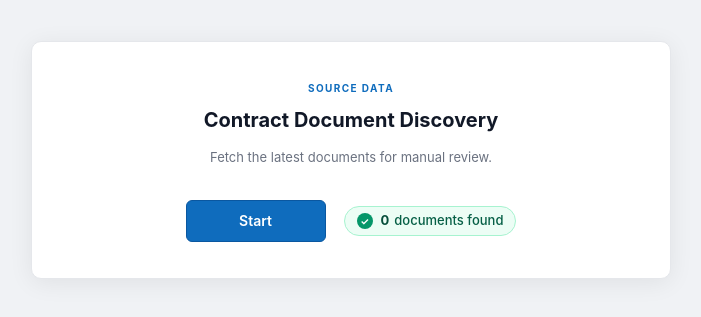
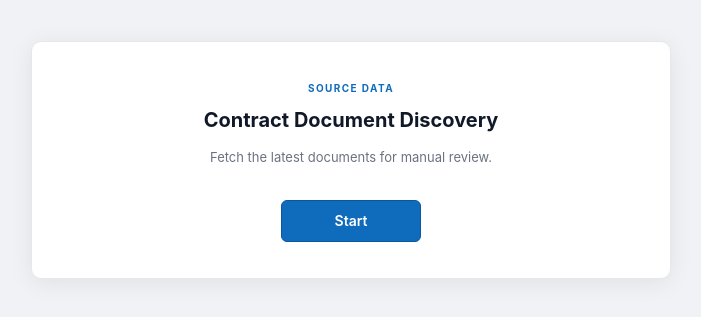
Before and after one commit to aiml-team/ICERTIS, a FastAPI app: page / in a window 1280 px wide. Shown: the part 270-587 px from the top of the page, without its empty margins (289-990 px from the left). Run offline with FastAPI, Linux system fonts and the light colour scheme.

Commit message:
First Commit

```diff
--- a/static/css/style.css
+++ b/static/css/style.css
@@ -1652,86 +1652,21 @@ thead .cell-rn {
 
 @keyframes source-spin { to { transform: rotate(360deg); } }
 
-/* ── Source Data action row (Start · result · Next) ────────────────────── */
+/* ── Source Data action row ────────────────────────────────────────────
+ * Start is the ONLY control on this page.  On click, it enters a loading
+ * state ("Fetching documents…") and — on success — the app navigates
+ * directly to Manual Review.  No result badge, no Next button.  Centered
+ * within the source card. */
 .source-actions {
   margin-top: 18px;
   display: flex;
   align-items: center;
-  gap: 18px;
-  flex-wrap: wrap;
   justify-content: center;
   width: 100%;
 }
 
 /* Keep Start's own top margin from the pre-existing rule; the row handles spacing */
 .source-actions .source-start-btn { margin-top: 0; }
-
-/* Inline result badge — subtle success indicator, never dashboard-sized */
-.source-result {
-  display: inline-flex;
-  align-items: center;
-  gap: 8px;
-  padding: 6px 12px;
-  background: #ecfdf5;
-  border: 1px solid #a7f3d0;
-  border-radius: 20px;
-  color: #065f46;
-  font-size: 13px;
-  line-height: 1;
-  white-space: nowrap;
-}
-
-.source-check {
-  display: inline-flex;
-  align-items: center;
-  justify-content: center;
-  width: 16px;
-  height: 16px;
-  border-radius: 50%;
-  background: #059669;
-  color: #fff;
-  font-size: 10px;
-  font-weight: 700;
-  line-height: 1;
-  flex-shrink: 0;
-}
-
-.source-result-text {
-  display: inline-flex;
-  align-items: baseline;
-  gap: 5px;
-}
-
-.source-result-count {
-  font-weight: 700;
-  color: #064e3b;
-}
-
-.source-result-label {
-  color: #065f46;
-  font-weight: 500;
-}
-
-/* Next button — visually secondary to Start so Start doesn't lose focus */
-.source-next-btn {
-  height: 42px;
-  min-width: 120px;
-  padding: 0 24px;
-  background: #fff;
-  border: 1px solid #0a57a0;
-  border-radius: 6px;
-  color: #0a57a0;
-  font-size: 14px;
-  font-weight: 600;
-  cursor: pointer;
-  transition: background 0.15s, box-shadow 0.15s;
-  font-family: inherit;
-}
-
-.source-next-btn:hover {
-  background: #eff6ff;
-  box-shadow: 0 2px 8px rgba(15,108,189,0.18);
-}
 
 /* ── Migrate-yes badge (green) ─────────────────────────────────────────── */
 .status-migrate-yes { background: #d1fae5; color: #065f46; }
--- a/static/js/app.js
+++ b/static/js/app.js
@@ -2300,19 +2300,51 @@ function showScreen(name) {
 }
 
 /* ── Source Data screen ────────────────────────────────────────────────────
- * One page, three inline actions:
- *   [ Start ]      ✓ N documents found      [ Next → ]
- * Start fetches from /api/contracts; Next uses the already-fetched dataset
- * (no re-fetch) and enters the Manual Review page.
+ * Single action button.  Click Start → fetch documents → on success go
+ * directly to the Manual Review page (no intermediate "N documents found"
+ * step, no Next button).  All existing DB fetch logic is preserved; only
+ * the navigation gate between fetch success and Manual Review is removed.
  * ─────────────────────────────────────────────────────────────────────── */
+function enterReviewScreen() {
+  // Use the data already retrieved by Start — do NOT re-fetch.
+  state.allData = state.sourceData.map(r => {
+    const row = {
+      ...r,
+      migrate:         (r.migrate === 'Yes' || r.migrate === true) ? 'Yes' : 'No',
+      migratedDate:    r.migratedDate || '',
+      // migrationStatus is authoritative for row state.  Fall back to
+      // Pending if the server didn't populate it (e.g. very old row).
+      migrationStatus: r.migrationStatus || (r.migrate === 'Yes' ? STATUS.MIGRATED : STATUS.PENDING),
+    };
+    // Normalise every date column to zero-padded US format (MM/DD/YYYY)
+    // for consistent display.  Filter/sort still work because parseDate()
+    // accepts both padded and non-padded variants.
+    return normaliseDatesInRow(row);
+  });
+
+  state.columnFilters = {};
+  state.globalSearch  = '';
+  state.sortCol       = null;
+  state.sortDir       = null;
+  state.selectedIds.clear();
+  state.bucketFilter  = 'all';
+  state.folderPath    = [];
+  state.page = 1;
+
+  // Build the folder tree ONCE from state.allData; exclude/restore keep
+  // it in sync by calling rebuildFolderTree() after mutating allData.
+  rebuildFolderTree();
+
+  applyFiltersAndSort();
+  showScreen('review');
+  $('table-root').closest('.table-container').style.display = '';
+  renderAll();
+}
+
 function initSourceScreen() {
   const startBtn  = $('source-start-btn');
   const labelEl   = startBtn.querySelector('.source-start-label');
   const errorEl   = $('source-error');
-  const resultEl  = $('source-result');
-  const countEl   = $('source-result-count');
-  const rLabelEl  = $('source-result-label');
-  const nextBtn   = $('source-next-btn');
 
   startBtn.addEventListener('click', async () => {
     // Guard against duplicate requests
@@ -2321,9 +2353,6 @@ function initSourceScreen() {
     startBtn.classList.add('is-loading');
     labelEl.textContent = 'Fetching documents…';
     errorEl.style.display = 'none';
-    // Hide any prior result while a new fetch is running
-    resultEl.hidden = true;
-    nextBtn.hidden = true;
 
     try {
       const res = await fetch('/api/contracts', { cache: 'no-store' });
@@ -2336,11 +2365,8 @@ function initSourceScreen() {
       state.sourceData  = Array.isArray(json.data) ? json.data : [];
       state.sourceCount = typeof json.total === 'number' ? json.total : state.sourceData.length;
 
-      // Capture server-authoritative population counts so the Total and
-      // Excluded buckets reflect the *entire* population (active + excluded)
-      // even before the user opens the Excluded view.  Per-status counts
-      // (pending / in_processing / migrated / failed) are also captured for
-      // resilience on partial reloads.
+      // Capture server-authoritative population counts so the Manual Review
+      // KPI buckets reflect the *entire* population (active + excluded).
       if (json.counts && typeof json.counts === 'object') {
         state.populationCounts = {
           active:        Number(json.counts.active)        || state.sourceData.length,
@@ -2363,11 +2389,10 @@ function initSourceScreen() {
         };
       }
 
-      countEl.textContent = state.sourceCount.toLocaleString();
-      rLabelEl.textContent =
-        state.sourceCount === 1 ? 'document found' : 'documents found';
-      resultEl.hidden = false;
-      nextBtn.hidden = false;
+      // Success → go straight to Manual Review.  The button label is reset
+      // by the finally block below so a future re-entry (via reload) starts
+      // clean.  On failure we stay on this page and let the user retry.
+      enterReviewScreen();
     } catch (err) {
       errorEl.textContent = `Unable to load source documents: ${err.message}`;
       errorEl.style.display = '';
@@ -2376,42 +2401,6 @@ function initSourceScreen() {
       startBtn.classList.remove('is-loading');
       labelEl.textContent = 'Start';
     }
-  });
-
-  nextBtn.addEventListener('click', () => {
-    // Use the data already retrieved by Start — do NOT re-fetch.
-    state.allData = state.sourceData.map(r => {
-      const row = {
-        ...r,
-        migrate:         (r.migrate === 'Yes' || r.migrate === true) ? 'Yes' : 'No',
-        migratedDate:    r.migratedDate || '',
-        // migrationStatus is authoritative for row state (§5).  Fall back
-        // to Pending if the server didn't populate it (e.g. very old row).
-        migrationStatus: r.migrationStatus || (r.migrate === 'Yes' ? STATUS.MIGRATED : STATUS.PENDING),
-      };
-      // Normalise every date column to zero-padded US format (MM/DD/YYYY)
-      // for consistent display.  Filter/sort still work because parseDate()
-      // accepts both padded and non-padded variants.
-      return normaliseDatesInRow(row);
-    });
-
-    state.columnFilters = {};
-    state.globalSearch  = '';
-    state.sortCol       = null;
-    state.sortDir       = null;
-    state.selectedIds.clear();
-    state.bucketFilter  = 'all';
-    state.folderPath    = [];
-    state.page = 1;
-
-    // Build the folder tree ONCE from state.allData; exclude/restore keep
-    // it in sync by calling rebuildFolderTree() after mutating allData.
-    rebuildFolderTree();
-
-    applyFiltersAndSort();
-    showScreen('review');
-    $('table-root').closest('.table-container').style.display = '';
-    renderAll();
   });
 }
 
--- a/templates/index.html
+++ b/templates/index.html
@@ -28,18 +28,6 @@
         <button class="source-start-btn" id="source-start-btn" type="button">
           <span class="source-start-label">Start</span>
           <span class="source-start-spinner" aria-hidden="true"></span>
-        </button>
-
-        <div class="source-result" id="source-result" hidden>
-          <span class="source-check" aria-hidden="true">&#10003;</span>
-          <span class="source-result-text">
-            <span class="source-result-count" id="source-result-count">0</span>
-            <span class="source-result-label" id="source-result-label">documents found</span>
-          </span>
-        </div>
-
-        <button class="source-next-btn" id="source-next-btn" type="button" hidden>
-          Next &#8594;
         </button>
       </div>
     </div>
```
